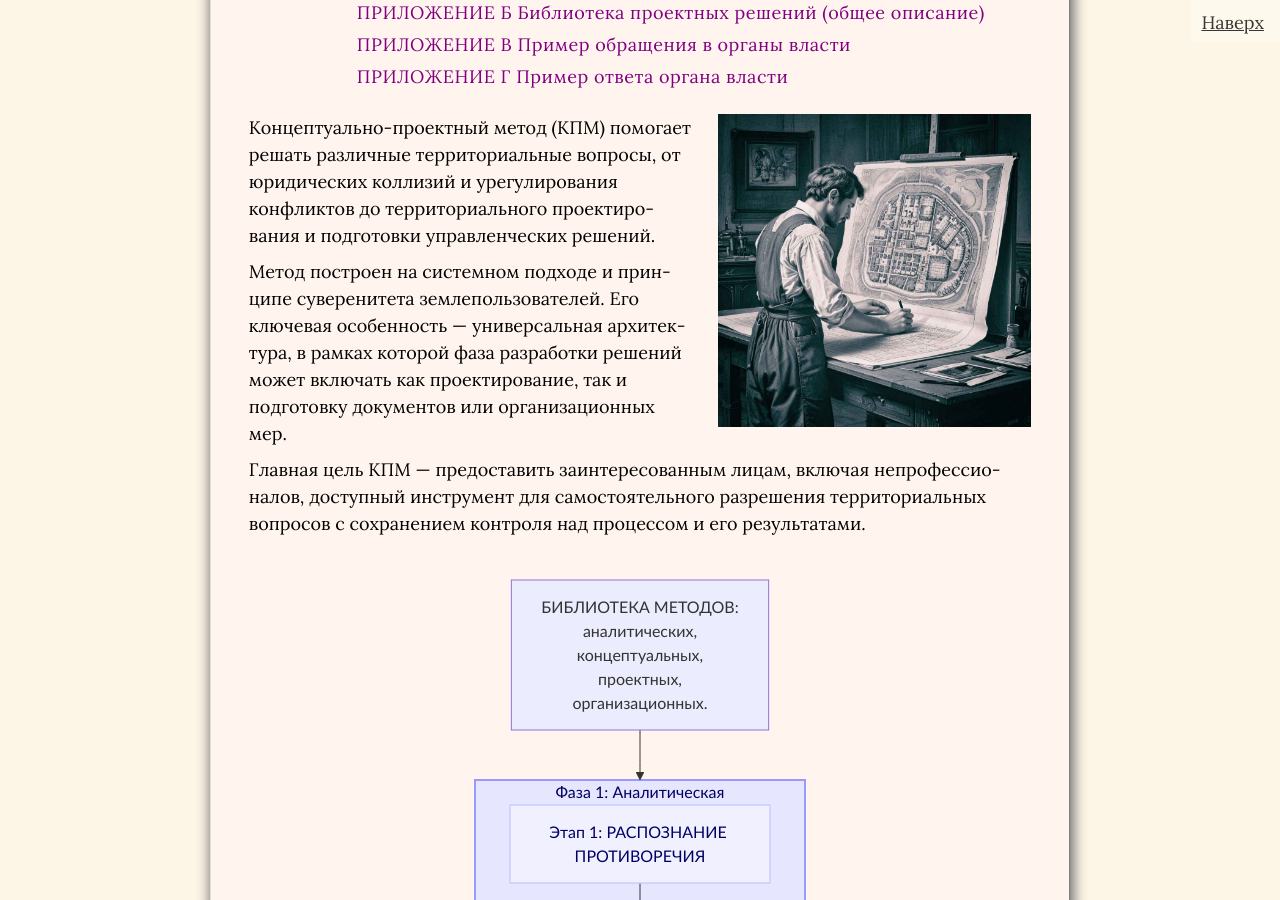
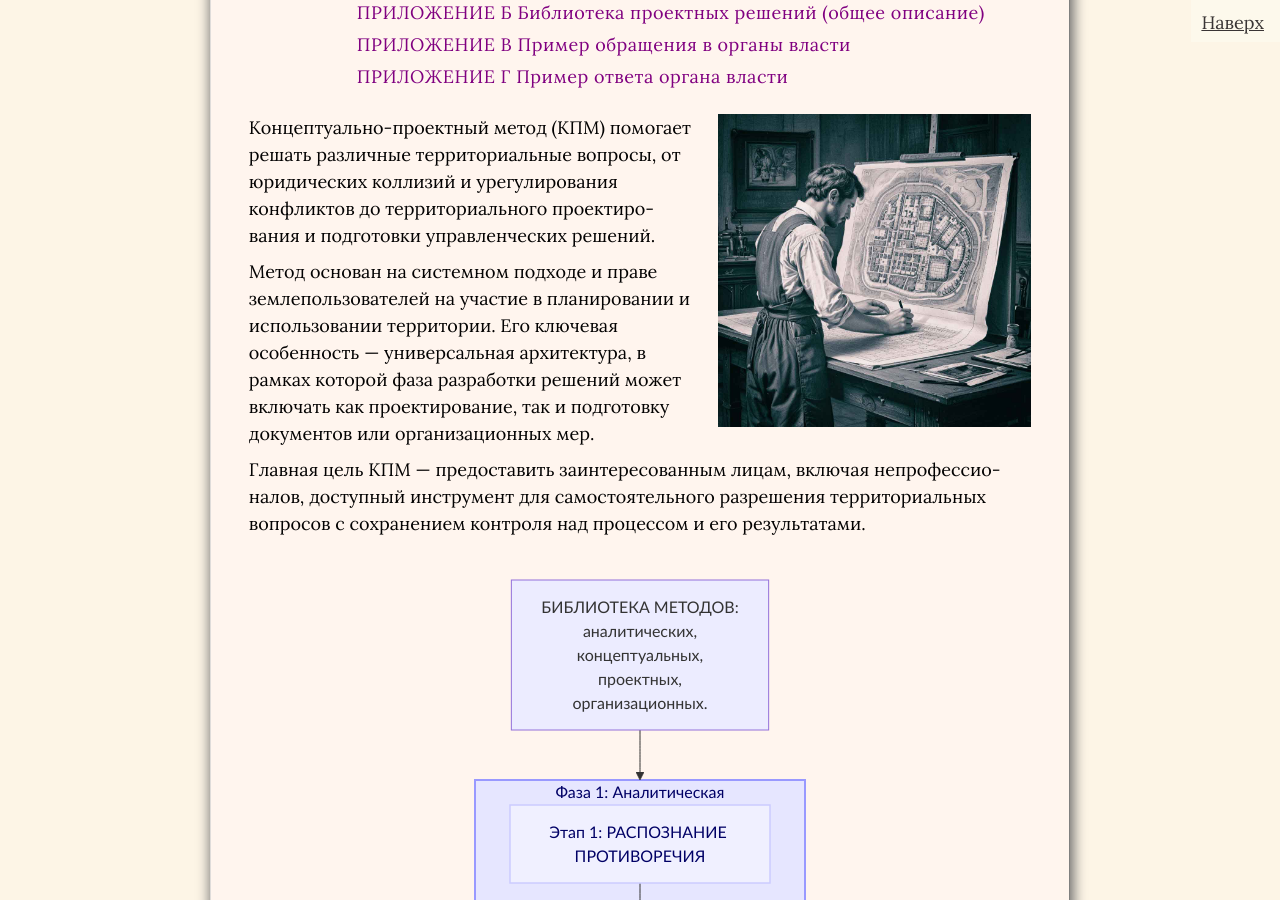
Before and after one commit to SergSi/land-use-art, a Jekyll site: the page built from _posts/2025-09-12-metod.md, in a window 1280 px wide and 900 px high, scrolled down 881 px. Built offline with Jekyll 4.4.1, drawn with Linux system fonts in a browser that asks for light colours; some web fonts are replaced.

Commit message:
Update 2025-09-12-metod.md

```diff
--- a/_posts/2025-09-12-metod.md
+++ b/_posts/2025-09-12-metod.md
@@ -16,7 +16,7 @@ p {
 
 Концептуально-проектный метод (КПМ) помогает решать различные территориальные вопросы, от юридических коллизий и урегулирования конфликтов до территориального проектирования и подготовки управленческих решений.
 
-Метод построен на системном подходе и принципе суверенитета землепользователей. Его ключевая особенность — универсальная архитектура, в рамках которой фаза разработки решений может включать как проектирование, так и подготовку документов или организационных мер.
+Метод основан на системном подходе и праве землепользователей на участие в планировании и использовании территории. Его ключевая особенность — универсальная архитектура, в рамках которой фаза разработки решений может включать как проектирование, так и подготовку документов или организационных мер.
 
 Главная цель КПМ — предоставить заинтересованным лицам, включая непрофессионалов, доступный инструмент для самостоятельного разрешения территориальных вопросов с сохранением контроля над процессом и его результатами.
 
```
